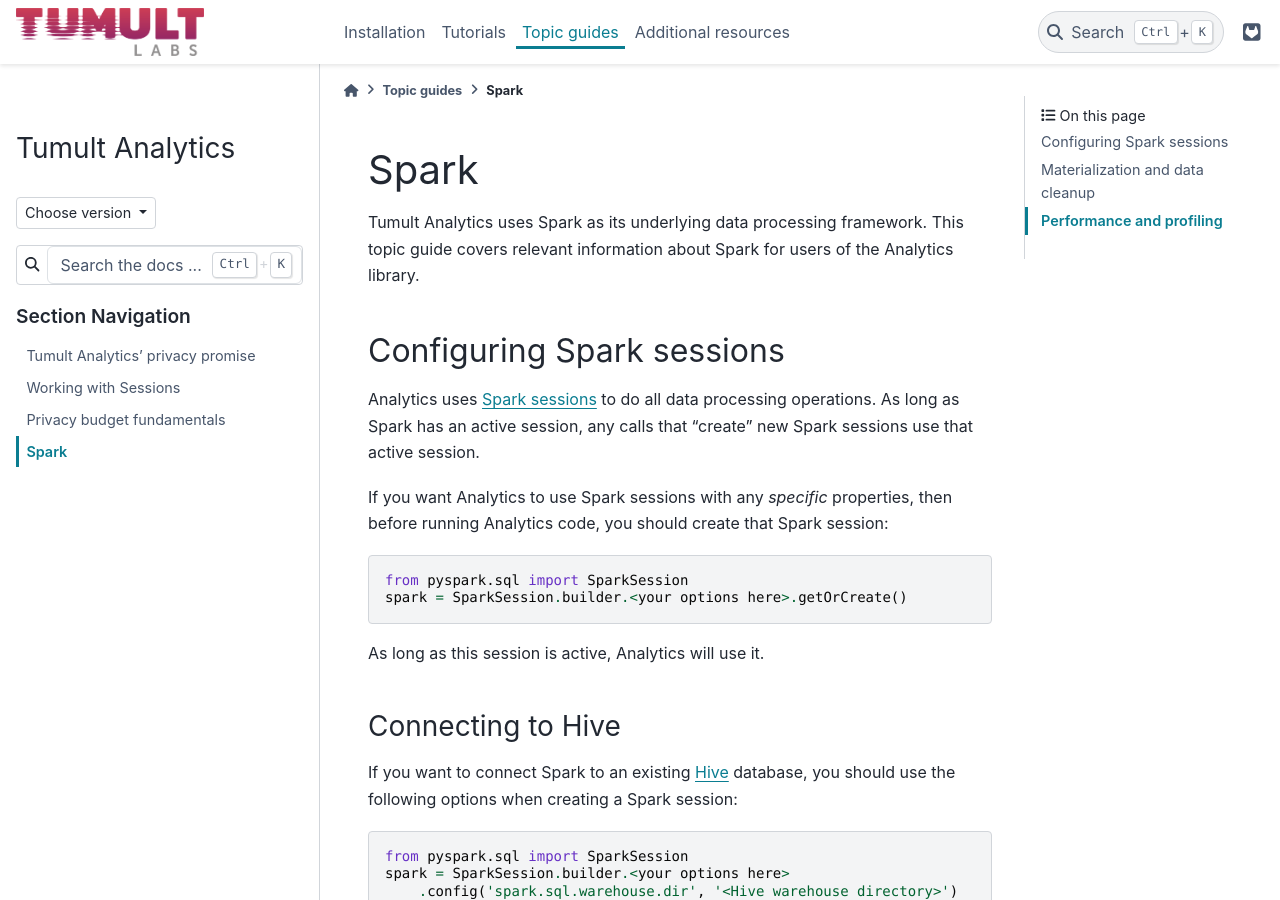
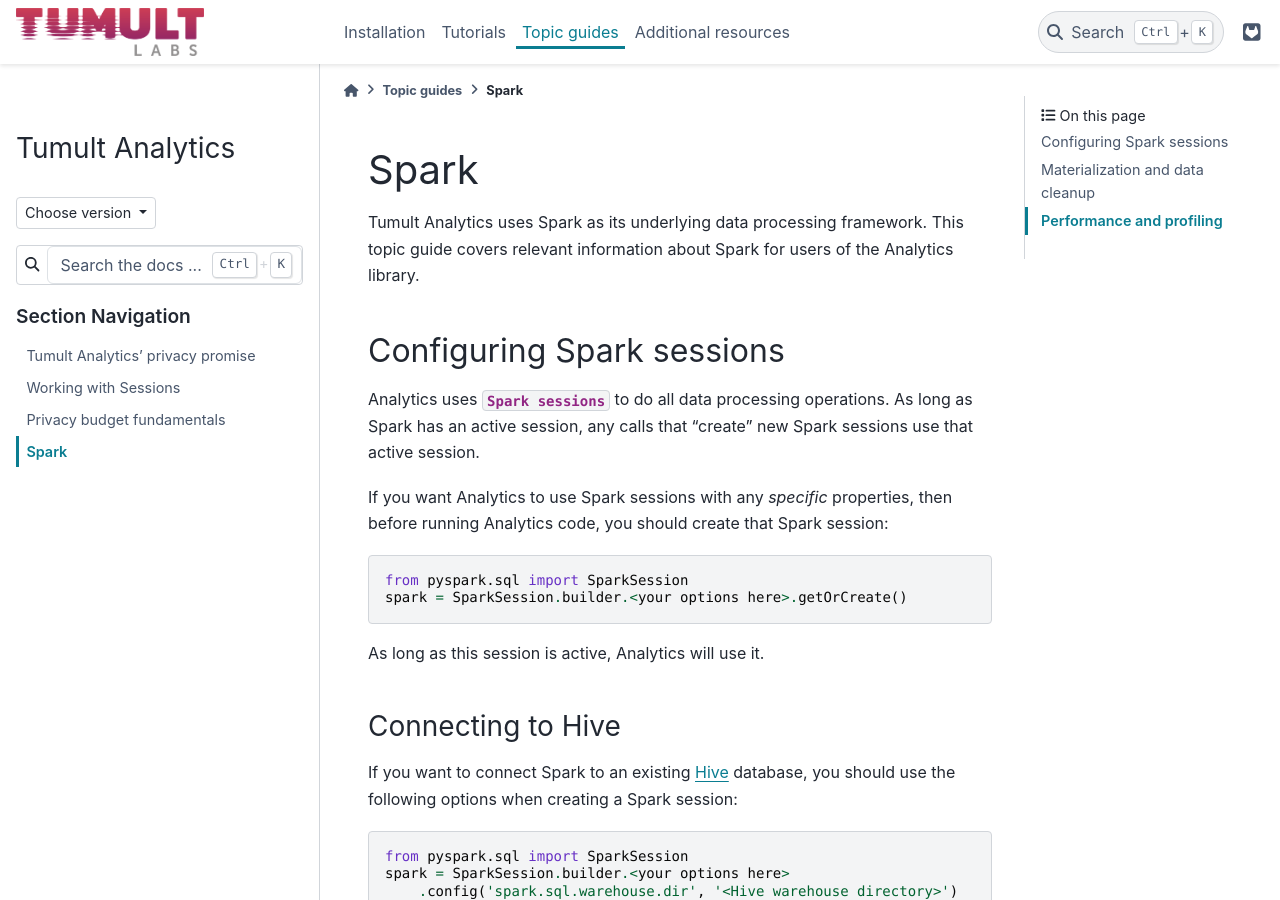
Before and after one commit to opendp/tumult-analytics, a Sphinx documentation site: the page built from doc/topic-guides/spark.rst, in a window 1280 px wide and 900 px high. Built offline with Sphinx 7.4.7 and the PyData theme 0.15.4, drawn with Linux system fonts in a browser that asks for light colours; pages that are not in the unit, such as notebooks, are missing from menus; some of the changed lines change nothing that is shown.

Commit message:
Remove redeploy_dev_docs CI stage
Also removes some obsolete configuration and fixes a link.

tumult#1916

```diff
--- a/doc/conf.py
+++ b/doc/conf.py
@@ -20,10 +20,8 @@
 
 package_name = "tmlt.analytics"
 
-# TODO(#1256): Fix import failure in nested class; `tmlt.common`, `tmlt.core` and remove suppress_warnings setting
+# TODO(#1256): Fix import failure in nested class; `tmlt.core` and remove suppress_warnings setting
 suppress_warnings = ["autoapi.python_import_resolution", "autodoc.import_object"]
-# TODO(#1256): Fix NotebookError caused due to ModuleNotFoundError
-nbsphinx_allow_errors = True
 
 
 # Build information
@@ -131,10 +129,6 @@
     ("py:class", "pyspark.sql.session.SparkSession"),
     # Sphinx can't resolve DataFrame in KeySet.__init__
     ("py:class", "pyspark.sql.dataframe.DataFrame"),
-    # Caused by TypeVar in tmlt.common Marshallable base class
-    ("py:class", "M"),
-    ("py:class", "Item"),
-    ("py:class", "Primitive"),
     # TypeVar support: https://github.com/agronholm/sphinx-autodoc-typehints/issues/39
     ("py:class", "Ellipsis"),
     ("py:class", "DF"),
--- a/doc/topic-guides/spark.rst
+++ b/doc/topic-guides/spark.rst
@@ -10,9 +10,7 @@
 Configuring Spark sessions
 --------------------------
 
-Analytics uses
-`Spark sessions <https://spark.apache.org/docs/latest/api/python/reference/api/pyspark.sql.SparkSession.html>`_
-to do all data processing operations.
+Analytics uses :class:`Spark sessions <pyspark.sql.SparkSession>` to do all data processing operations.
 As long as Spark has an active session, any calls that "create" new Spark
 sessions use that active session.
 
```
Also changed, not shown: .gitlab-ci.yml.
